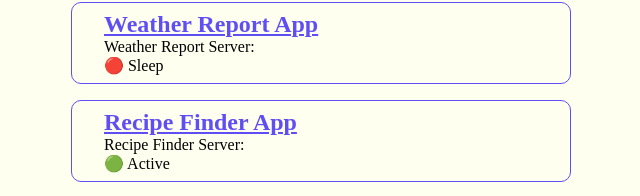
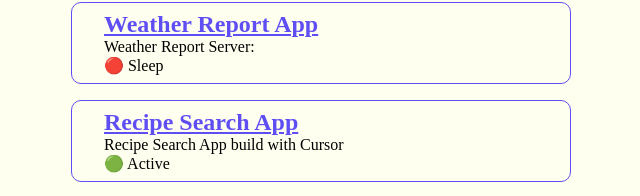
Before and after one commit to kappasan21/server-health-check, a React (Vite) app: page / in a window 1280 px wide. Shown: the part 490-686 px from the top of the page, without its empty margins (319-959 px from the left). Built offline with nearby package versions, Linux system fonts and the light colour scheme; no server answers.

Commit message:
Update UI for Recipe Search App

```diff
--- a/src/App.jsx
+++ b/src/App.jsx
@@ -124,9 +124,9 @@
 
             <li>
               <a href={recipeFinderURL} target="_blank">
-                <h2 className={styles.appTitle}>Recipe Finder App</h2></a>
+                <h2 className={styles.appTitle}>Recipe Search App</h2></a>
               <div>
-                <p>Recipe Finder Server: </p>
+                <p>Recipe Search App build with Cursor</p>
                 <p className={styles.currentStatus}>🟢 Active</p>
               </div>
             </li>
```
